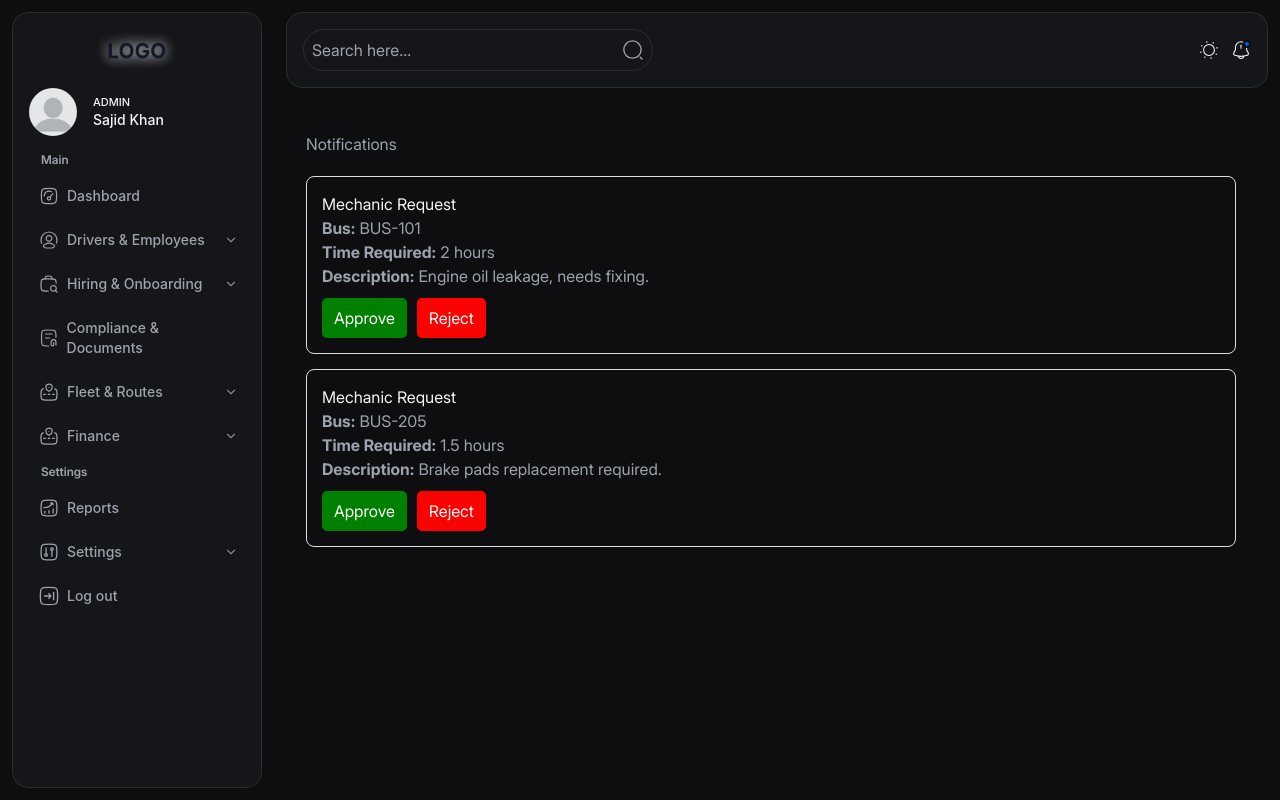
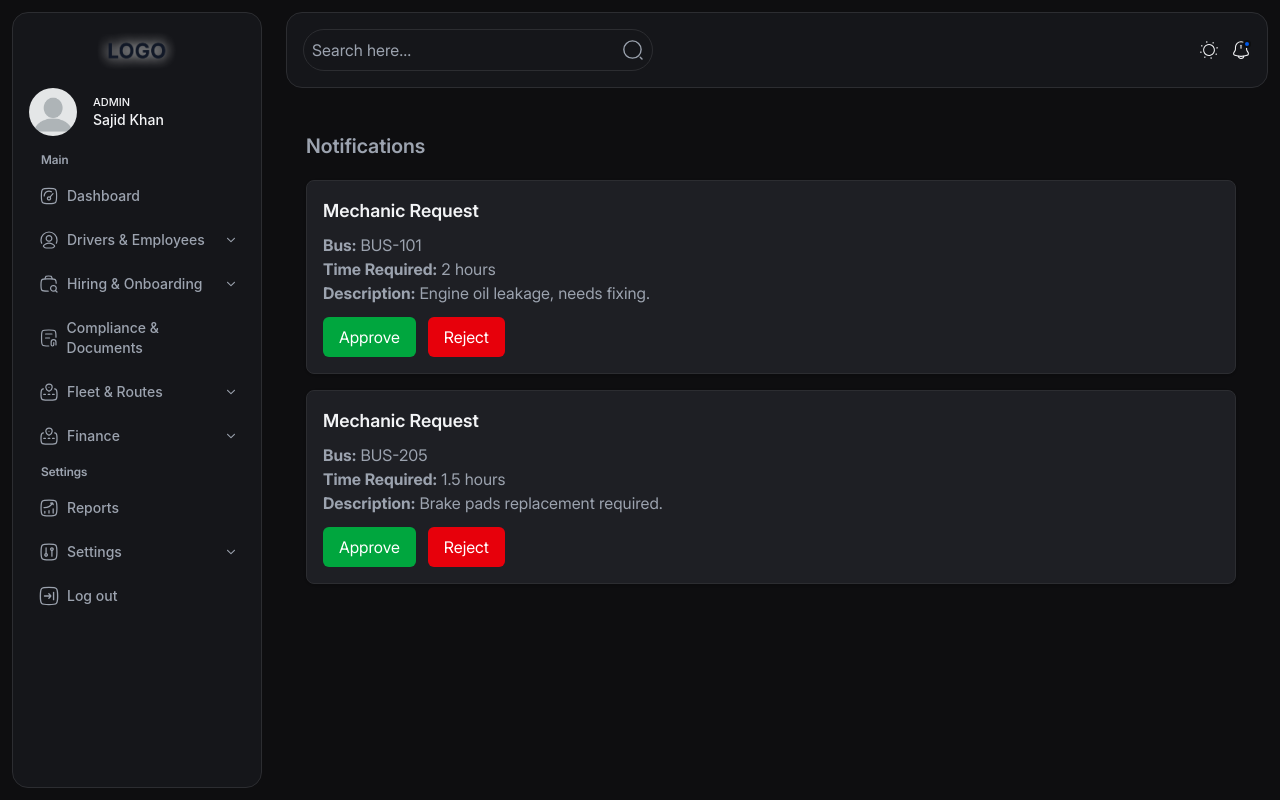
Before and after one commit to Fabulous-Technology-Solutions/FleetReact, a React (Vite) app: page /notification in a window 1280 px wide. Built offline with nearby package versions, Linux system fonts and the light colour scheme; a web font is replaced by a local one.

Commit message:
design notification

```diff
--- a/src/pages/Notifications.jsx
+++ b/src/pages/Notifications.jsx
@@ -1,7 +1,6 @@
 import React, { useState } from "react";
 
 export default function Notifications() {
-  // Dummy notifications (you can replace with API data)
   const [notifications, setNotifications] = useState([
     {
       id: 1,
@@ -21,39 +20,45 @@ export default function Notifications() {
     },
   ]);
 
-  // Handle approve/reject
   const handleAction = (id, action) => {
     setNotifications((prev) =>
-      prev.map((n) =>
-        n.id === id ? { ...n, status: action } : n
-      )
+      prev.map((n) => (n.id === id ? { ...n, status: action } : n))
     );
   };
 
   return (
-    <div style={styles.container}>
-      <h2 className="c-secondary" style={styles.header}>Notifications</h2>
+    <div className="p-5 mx-auto">
+      <h2 className="c-secondary mb-5 text-xl font-semibold">Notifications</h2>
 
       {notifications.length === 0 ? (
         <p>No notifications</p>
       ) : (
         notifications.map((n) => (
-          <div key={n.id} style={styles.card}>
-            <h3 className="c-primary">{n.title}</h3>
-            <p className="c-secondary"><strong >Bus:</strong> {n.busNumber}</p>
-            <p className="c-secondary"><strong>Time Required:</strong> {n.timeRequired}</p>
-            <p className="c-secondary"><strong>Description:</strong> {n.description}</p>
+          <div
+            key={n.id}
+            className="border border-main rounded-lg p-4 mb-4 bg-cardcontainer shadow-sm"
+          >
+            <h3 className="c-primary text-lg font-semibold mb-2">{n.title}</h3>
+            <p className="c-secondary">
+              <strong>Bus:</strong> {n.busNumber}
+            </p>
+            <p className="c-secondary">
+              <strong>Time Required:</strong> {n.timeRequired}
+            </p>
+            <p className="c-secondary">
+              <strong>Description:</strong> {n.description}
+            </p>
 
             {n.status === "pending" ? (
-              <div style={styles.actions}>
+              <div className="mt-3 flex gap-3">
                 <button
-                  style={styles.approveBtn}
+                  className="bg-green-600 text-white px-4 py-2 rounded-md hover:bg-green-700"
                   onClick={() => handleAction(n.id, "approved")}
                 >
                   Approve
                 </button>
                 <button
-                  style={styles.rejectBtn}
+                  className="bg-red-600 text-white px-4 py-2 rounded-md hover:bg-red-700"
                   onClick={() => handleAction(n.id, "rejected")}
                 >
                   Reject
@@ -61,10 +66,9 @@ export default function Notifications() {
               </div>
             ) : (
               <p
-                style={{
-                  color: n.status === "approved" ? "green" : "red",
-                  fontWeight: "bold",
-                }}
+                className={`mt-2 font-bold ${
+                  n.status === "approved" ? "text-green-600" : "text-red-600"
+                }`}
               >
                 {n.status.toUpperCase()}
               </p>
@@ -75,45 +79,3 @@ export default function Notifications() {
     </div>
   );
 }
-
-// Simple inline styles
-const styles = {
-  container: {
-    padding: "20px",
-    margin: "auto",
-  },
-  header: {
-    marginBottom: "20px",
-  },
-  card: {
-    border: "1px solid #ddd",
-    borderRadius: "8px",
-    padding: "15px",
-    marginBottom: "15px",
-
-  },
-  title: {
-    marginBottom: "10px",
-  },
-  actions: {
-    marginTop: "10px",
-    display: "flex",
-    gap: "10px",
-  },
-  approveBtn: {
-    background: "green",
-    color: "white",
-    border: "none",
-    padding: "8px 12px",
-    borderRadius: "5px",
-    cursor: "pointer",
-  },
-  rejectBtn: {
-    background: "red",
-    color: "white",
-    border: "none",
-    padding: "8px 12px",
-    borderRadius: "5px",
-    cursor: "pointer",
-  },
-};
```
